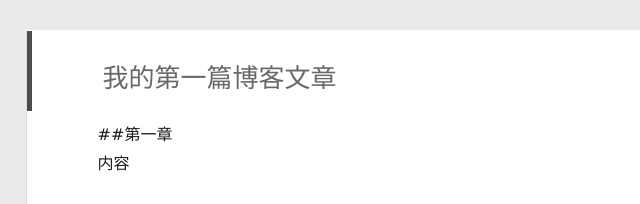
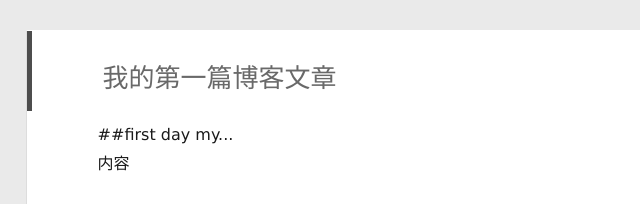
Before and after one commit to chengfeng-gif/chengfeng-gif.github.io, a plain HTML site: page 2021/04/11/我的第一篇博客文章/index.html in a window 1280 px wide. Shown: the top 204 px of the page, 304-944 px from the left. Drawn offline with Linux system fonts and the light colour scheme; no server answers.

Commit message:
Update index.html

```diff
--- a/2021/04/11/我的第一篇博客文章/index.html
+++ b/2021/04/11/我的第一篇博客文章/index.html
@@ -174,7 +174,7 @@
 
     <div class="article-entry" itemprop="articleBody">
 
-        <p>##第一章<br>内容</p>
+        <p>##first day my...<br>内容</p>
 <p>–<br>##第二天<br>内容</p>
 <hr>
 <p>##参考文件</p>
```
